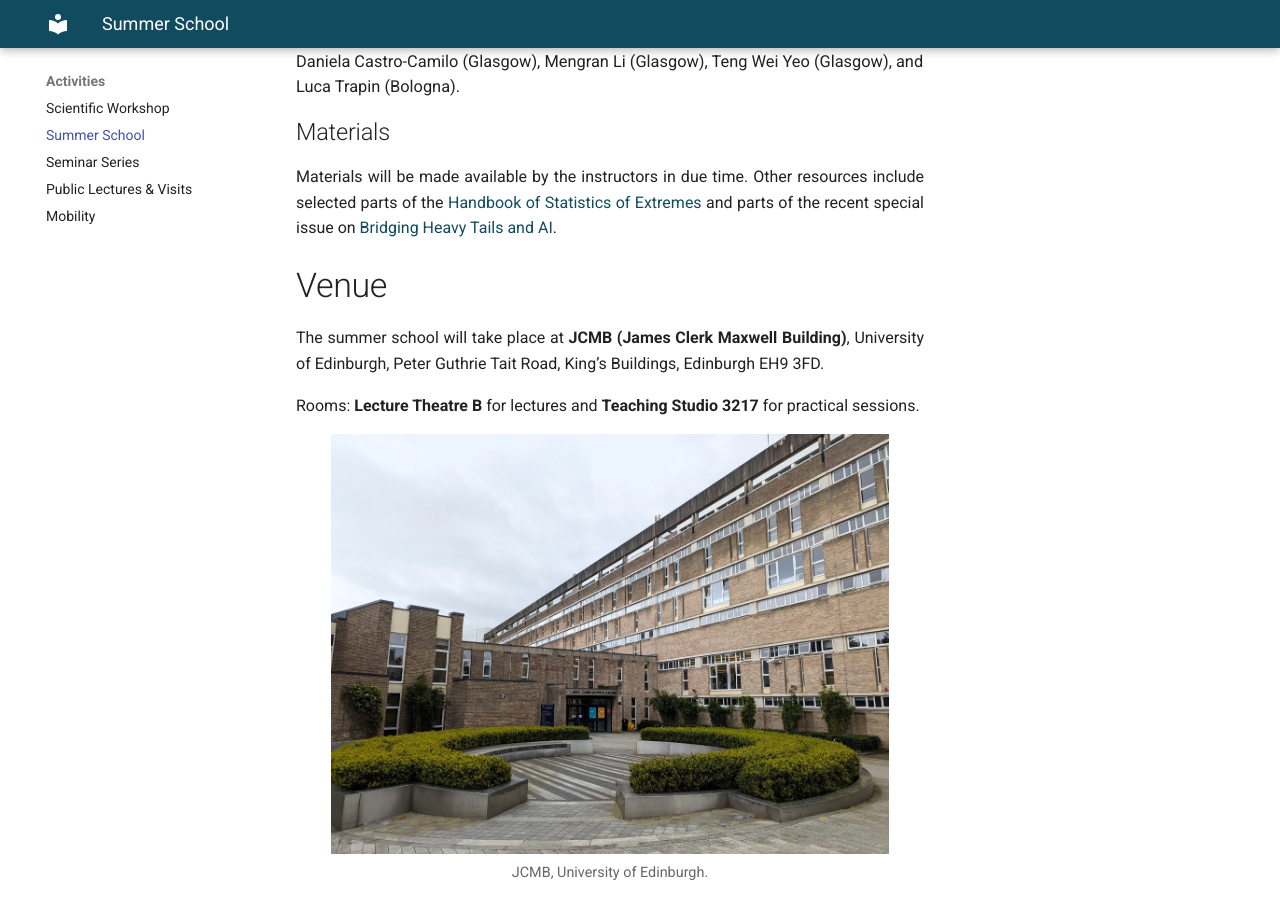
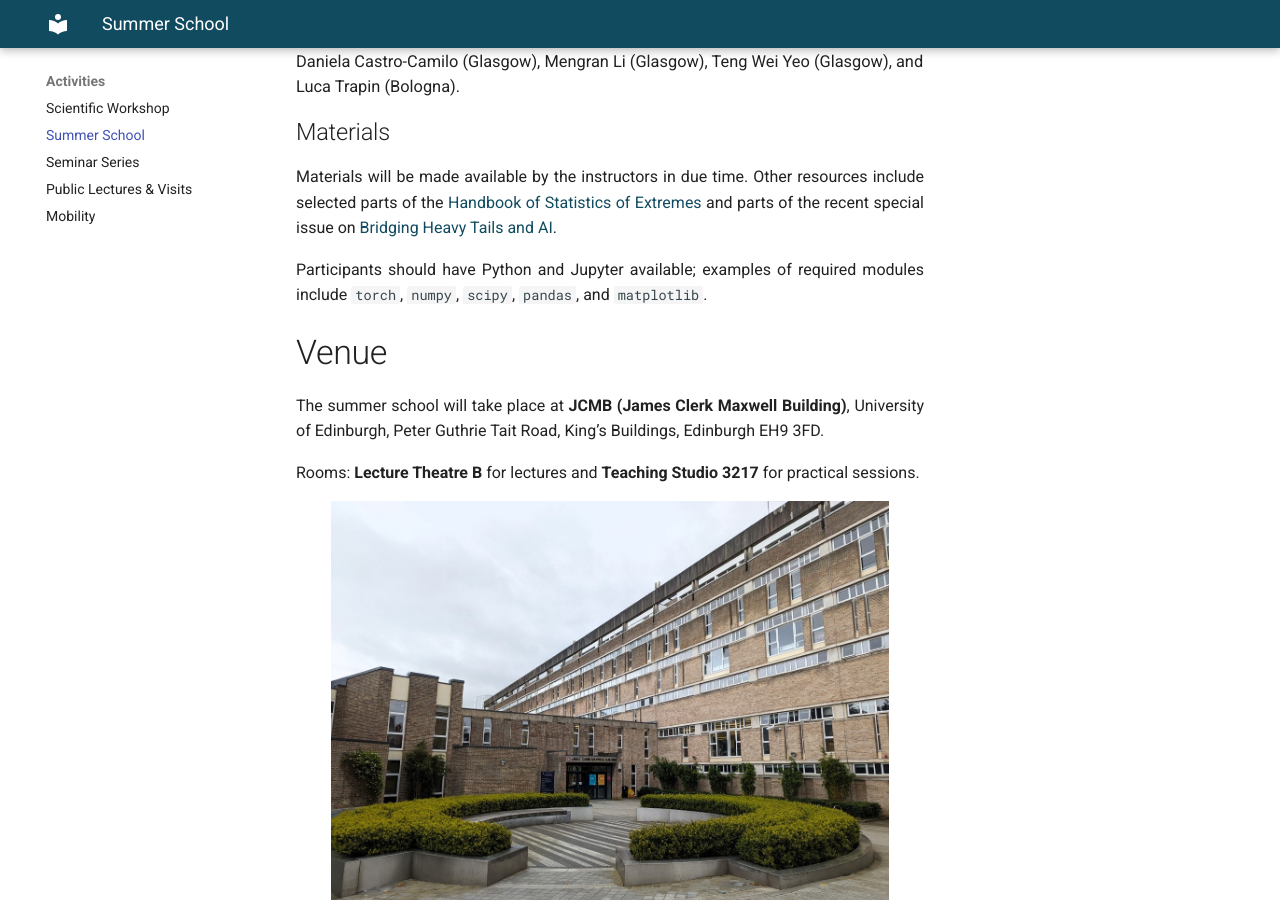
Before and after one commit to gamex-network/gamex-network.github.io, an MkDocs documentation site: the page built from docs/school.md, in a window 1280 px wide and 900 px high, scrolled down 1543 px. Built offline with MkDocs 1.6.1 and Material for MkDocs 9.7.7, drawn with Linux system fonts in a browser that asks for light colours.

Commit message:
Add example software modules to summer school page

```diff
--- a/docs/school.md
+++ b/docs/school.md
@@ -48,6 +48,8 @@ Johnny Lee (Edinburgh), Lambert de Monte (Edinburgh), Jordan Richards (Edinburgh
 
 Materials will be made available by the instructors in due time. Other resources include selected parts of the [Handbook of Statistics of Extremes](https://extremestats.github.io/Handbook/) and parts of the recent special issue on [Bridging Heavy Tails and AI](https://webhomes.maths.ed.ac.uk/~mdecarv/papers/editorial.pdf).
 
+Participants should have Python and Jupyter available; examples of required modules include `torch`, `numpy`, `scipy`, `pandas`, and `matplotlib`.
+
 ## Venue
 
 The summer school will take place at **JCMB (James Clerk Maxwell Building)**, University of Edinburgh, Peter Guthrie Tait Road, King’s Buildings, Edinburgh EH9 3FD.
```
